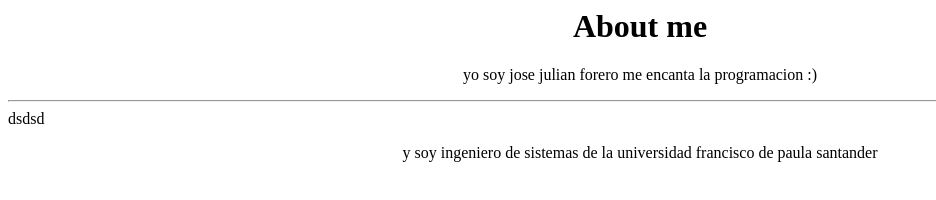
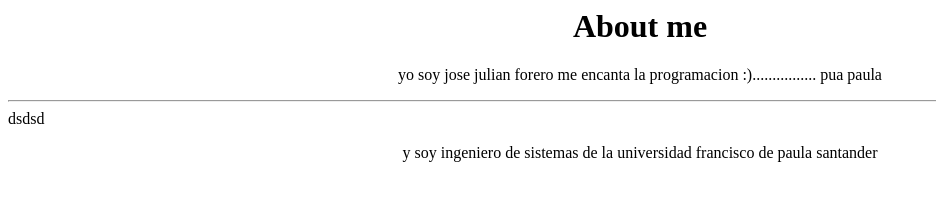
Before and after one commit to julian03843/programacionWeb, a plain HTML site: page sololearn/practica.html in a window 1280 px wide. Shown: the whole page, without its empty margins (0-936 px from the left). Drawn offline with Linux system fonts and the light colour scheme.

Commit message:
practica

```diff
--- a/sololearn/practica.html
+++ b/sololearn/practica.html
@@ -9,7 +9,7 @@
         <span> About me</span>
     </h1>
     <p align="center">
-        yo soy jose julian forero me encanta la programacion :)
+        yo soy jose julian forero me encanta la programacion :)................ pua paula
         <br>
         <hr width="100%" align="center"> dsdsd
     </p>
```
